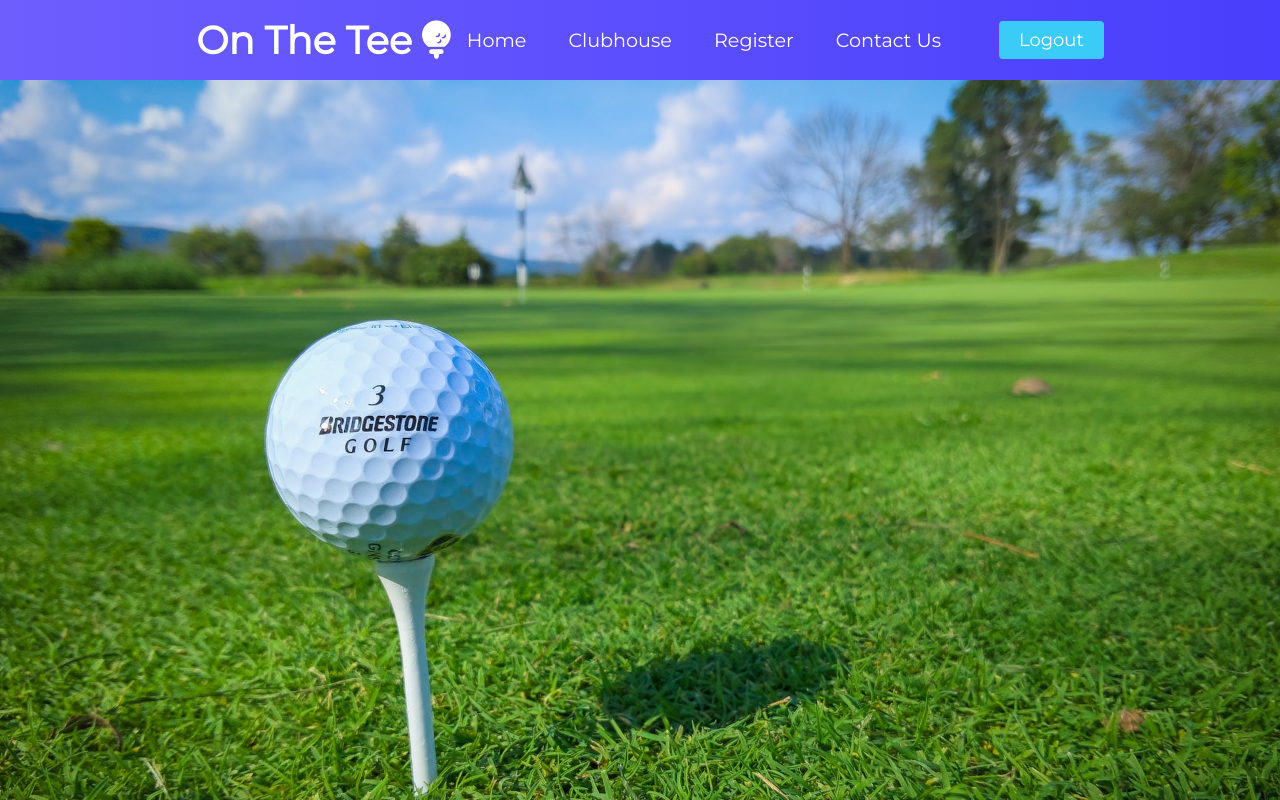
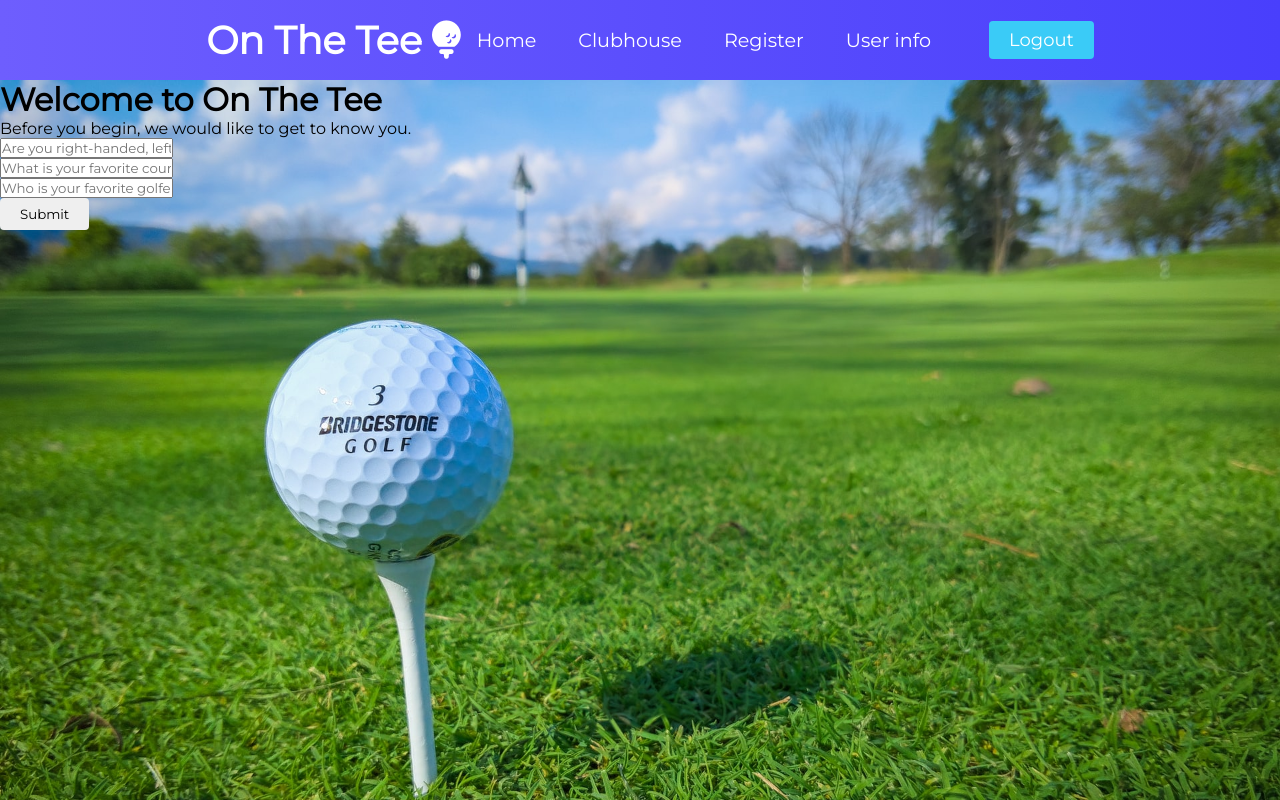
Before and after one commit to brian-hargrove/onthetee-client, a React (Create React App) app: page /userinfo in a window 1280 px wide. Built offline with nearby package versions, Linux system fonts and the light colour scheme.

Commit message:
collect user info 1207 1754

```diff
--- a/src/App.js
+++ b/src/App.js
@@ -5,6 +5,7 @@ import Clubhouse from "./components/Clubhouse";
 import Sitebar from "./components/Navbar";
 import Register from "./components/Register";
 import EnterScore from "./components/EnterScore";
+import UserInfo from "./components/UserInfo";
 import Scorecard from "./components/Scorecard";
 import './App.css'
 
@@ -82,6 +83,13 @@ class App extends Component {
             path={"/enterround"}
             render = {props => (
               <EnterScore {...props} loggedInStatus={this.state.loggedInStatus} />
+            )}
+          />
+          <Route
+            exact
+            path={"/userinfo"}
+            render = {props => (
+              <UserInfo {...props} loggedInStatus={this.state.loggedInStatus} />
             )}
           />
         </Switch>
--- a/src/components/MenuItems.js
+++ b/src/components/MenuItems.js
@@ -21,8 +21,8 @@ const MenuItems = [
 
     },
     {
-        title: 'Contact Us',
-        url: '#',
+        title: 'User info',
+        url: '/userinfo',
         cName: 'nav-links',
 
     },
--- a/src/components/Scorecard.jsx
+++ b/src/components/Scorecard.jsx
@@ -1,6 +1,7 @@
 import React, { Component } from 'react';
-import { Table } from 'reactstrap'
+import { Table, Button } from 'reactstrap'
 import APIURL from '../helpers/environment';
+import '../styles/Scorecard.css';
 
 class Scorecard extends Component {
     constructor(props) {
@@ -133,17 +134,25 @@ class Scorecard extends Component {
         })
     }
 
-
+    deleteScore(){
+        fetch(`${process.env.REACT_APP_URL}/score/:id`, {
+            method: "DELETE",
+            headers: new Headers ({
+                "Content-Type": "application/json",
+                Authorization: localStorage.getItem('token'),
+            }),
+        }).then(()=>console.log("Round deleted"))
+    }
 
     render() {
         return (
-            <div>
+            <div className="divScorecard">
 
-                <Table hover>
-                    <thead>
-                        <tr color="success">
-                            <th>#</th>
+                <Table className="scoreTable" hover>
+                    <thead >
+                        <tr >
                             <th>Date</th>
+                            <th id="thCourse">Golf Course</th>
                             <th> 1</th>
                             <th> 2</th>
                             <th> 3</th>
@@ -172,6 +181,7 @@ class Scorecard extends Component {
                     <tbody>
                         {this.state.scores ? this.displayScores() : this.populateCard()}
                     </tbody>
+
                 </Table>
             </div>
          );
--- a/src/components/UserInfo.js
+++ b/src/components/UserInfo.js
@@ -13,7 +13,13 @@ class UserInfo extends Component {
           }
 
         this.userInfoSubmit = this.userInfoSubmit.bind(this);
-        this.userInfoChange = this.userInfoChange.bing(this);
+        this.userInfoChange = this.userInfoChange.bind(this);
+    };
+
+    userInfoChange (event){
+        this.setState({
+            [event.target.name]: event.target.value
+        })
     };
 
     userInfoSubmit(event){
@@ -23,11 +29,11 @@ class UserInfo extends Component {
         let favCourse = this.state.favCourse;
         let favGolfer = this.state.favGolfer;
 
-        fetch(`${APIURL}/userinfo/new`, {
+        fetch(`${process.env.REACT_APP_URL}/userinfo/new`, {
             method: "POST",
             headers: new Headers ({
                 "Content-Type": "application/json",
-                Authorization: localStorage.getItem('token')
+                "Authorization": localStorage.getItem('token')
             }),
             body: JSON.stringify({
                 userinfo: {
@@ -38,7 +44,10 @@ class UserInfo extends Component {
             })
             })
             .then(response=>response.json())
-            .then((data)=>{console.log('userinfo', data)})
+            .then((data)=>{console.log('userinfo', data);
+            window.location.href='/clubhouse';
+        })
+        .catch(error=>console.log(error));
     };
 
 
@@ -47,7 +56,7 @@ class UserInfo extends Component {
             <div>
                 <h1>Welcome to On The Tee</h1>
                 <p> Before you begin, we would like to get to know you.</p>
-                <Form>
+                <Form className="userInfoForm" onSubmit={this.userInfoSubmit}>
                     <FormGroup>
                         <Input
                             id="handed"
@@ -55,7 +64,7 @@ class UserInfo extends Component {
                             placeholder="Are you right-handed, left-handed or both"
                             type="text"
                             value={this.state.hand}
-                            onChange={this.handleChange}
+                            onChange={this.userInfoChange}
                         ></Input>
                     </FormGroup>
                     <FormGroup>
@@ -65,7 +74,7 @@ class UserInfo extends Component {
                             placeholder="What is your favorite course?"
                             type="text"
                             value={this.state.favCourse}
-                            onChange={this.handleChange}
+                            onChange={this.userInfoChange}
                         ></Input>
                     </FormGroup>
                     <FormGroup>
@@ -75,14 +84,15 @@ class UserInfo extends Component {
                             placeholder="Who is your favorite golfer"
                             type="text"
                             value={this.state.favGolfer}
-                            onChange={this.handleChange}
+                            onChange={this.userInfoChange}
                         ></Input>
                     </FormGroup>
-                </Form>
-                <Button
+                    <Button
                     className="button"
                     type="submit"
                 >Submit</Button>
+                </Form>
+
             </div>
 
         );
--- a/src/index.css
+++ b/src/index.css
@@ -7,6 +7,7 @@ body {
   -moz-osx-font-smoothing: grayscale;
 }
 
+
 code {
   font-family: source-code-pro, Menlo, Monaco, Consolas, 'Courier New',
     monospace;
--- a/src/index.js
+++ b/src/index.js
@@ -4,6 +4,7 @@ import './index.css';
 import App from './App';
 import axios from 'axios';
 import reportWebVitals from './reportWebVitals';
+
 
 ReactDOM.render(
   <React.StrictMode>
--- /dev/null
+++ b/src/styles/Scorecard.css
@@ -0,0 +1,30 @@
+.scoreTable {
+    margin-right: auto;
+    margin-left: auto;
+
+    background-color: rgb(196,164,118);
+    /* table-layout: auto;
+    width: 700px; */
+
+}
+
+tr:hover {background-color:#e7e0e0;}
+
+th,td {
+    padding-left: 2px;
+    padding-right: 2px;
+}
+
+th {
+    background-color: rgb(80,104,127);
+    color: whitesmoke;
+}
+
+
+.divScorecard{
+    /* background-image:url(../assests/scorecard.jpg); */
+    background-size: 100vh;
+    background-repeat: no-repeat;
+
+
+}
```
Also changed, not shown: src/assests/clubhouse.jpg (added), src/assests/scorecard.jpg (added).
